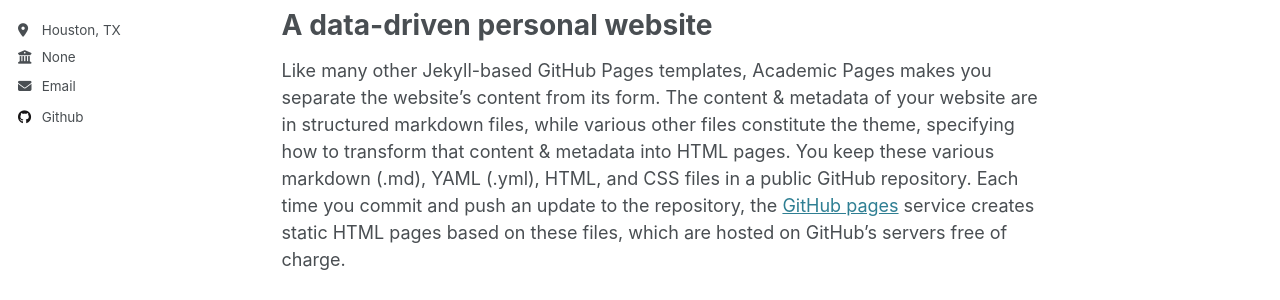
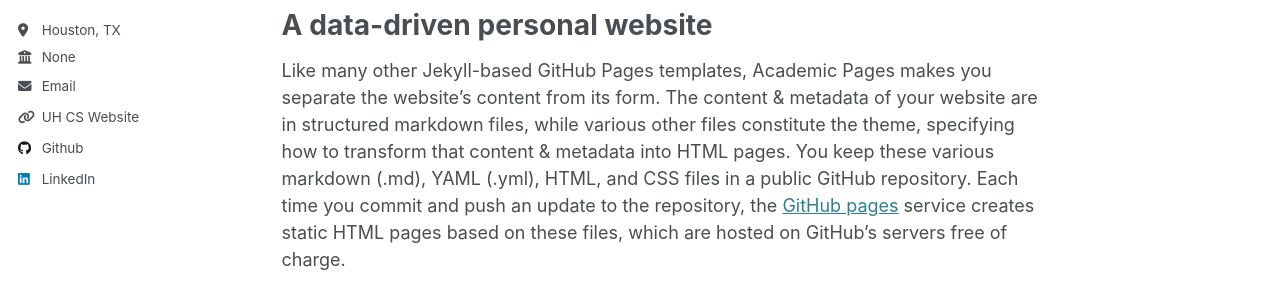
Before and after one commit to 37DG/37DG.github.io, a Jekyll site: the page built from _pages/about.md, in a window 1280 px wide. Shown: the part 434-734 px from the top of the page. Built offline with Jekyll 4.4.1, drawn with Linux system fonts in a browser that asks for light colours; part of the change alters nothing that is shown.

Commit message:
Meeting requirements

```diff
--- a/_config.yml
+++ b/_config.yml
@@ -58,7 +58,7 @@ author:
   keybase          : # Username
   instagram        : # Username
   lastfm           : # Username
-  linkedin         : # Username
+  linkedin         : "daniel-garza-15b1b1326"
   mastodon         : # URL
   medium           : # URL
   pinterest        : # Username
--- a/_includes/author-profile.html
+++ b/_includes/author-profile.html
@@ -36,8 +36,8 @@
       {% if author.email %}
         <li><a href="mailto:{{ author.email }}"><i class="fas fa-fw fa-envelope icon-pad-right" aria-hidden="true"></i>{{ site.data.ui-text[site.locale].email_label | default: "Email" }}</a></li>
       {% endif %}
-      <!-- UH website requirement (problematic?) -->
-      <!--<li><a href="https://www.uh.edu/nsm/computer-science/"><i class="fas fa-fw fa-link icon-pad-right"></i>UH CS Website</a></li> -->
+      <!-- UH website requirement -->
+      <li><a href="https://www.uh.edu/nsm/computer-science/"><i class="fas fa-fw fa-link icon-pad-right"></i>UH CS Website</a></li>
 
       <!-- Font Awesome and Academicons icons / Academic websites -->
       {% if author.arxiv %}
```
